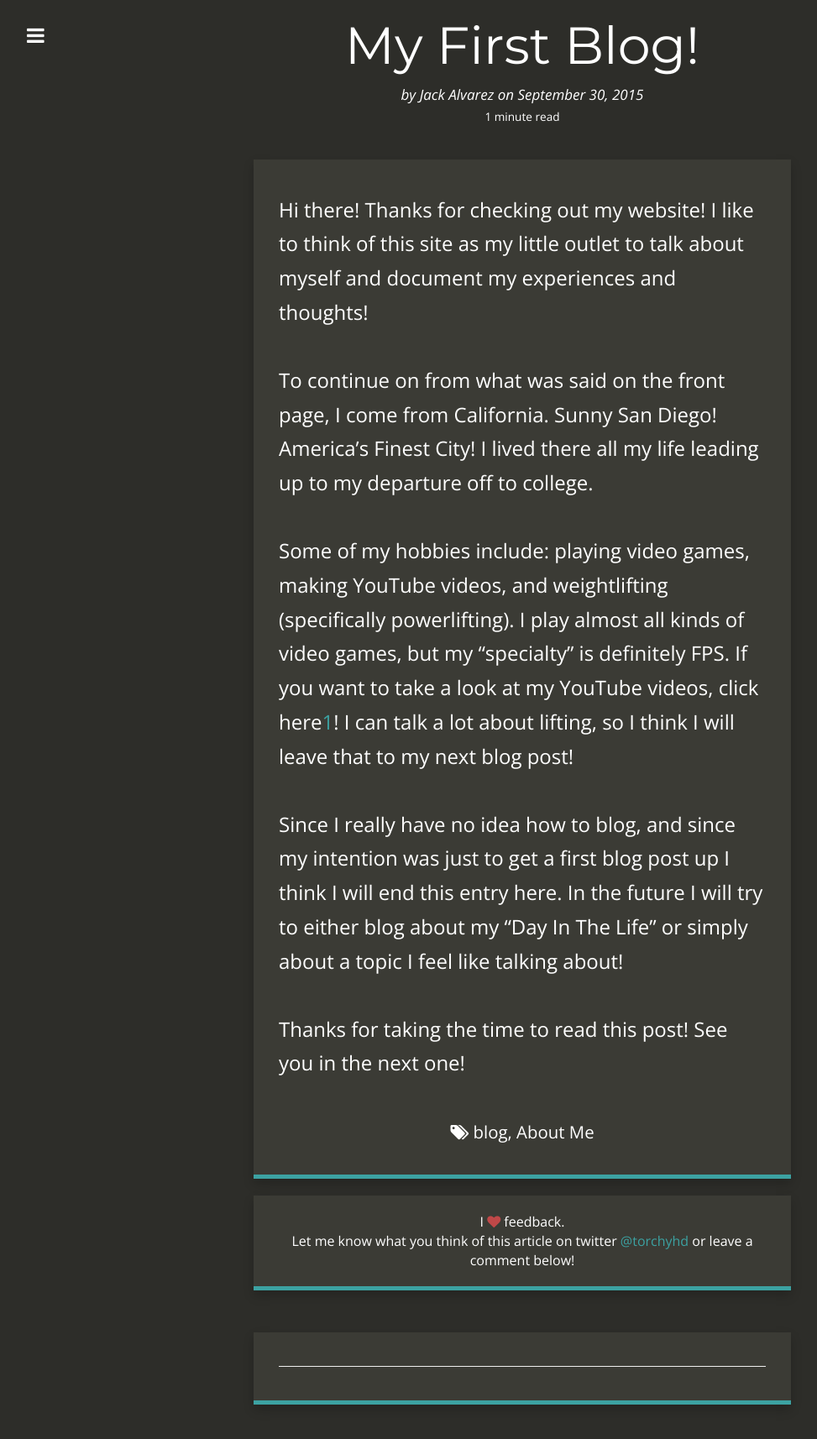
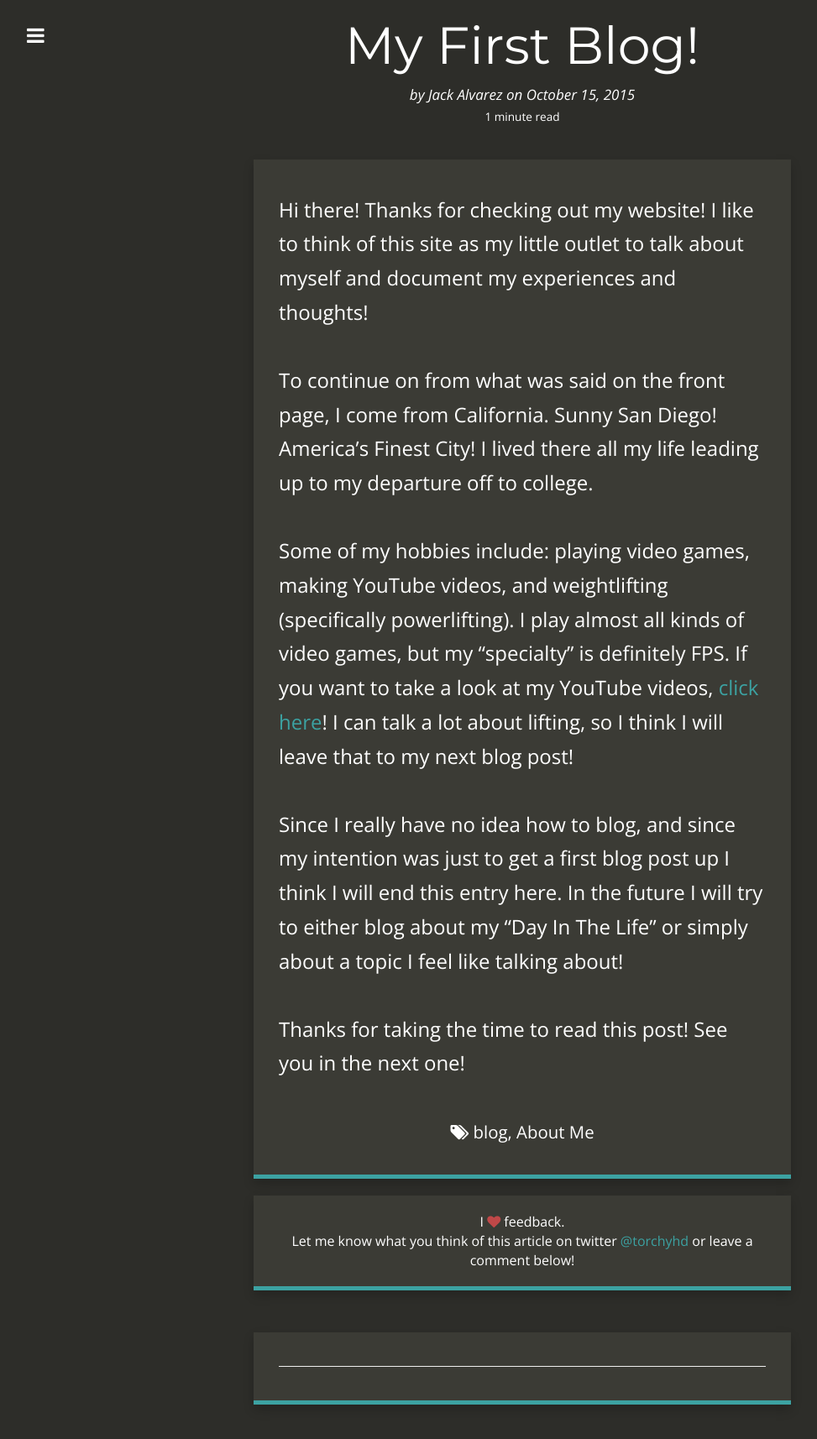
Before and after one commit to joal5752/joal5752.github.io, a Jekyll site: the page built from _posts/2015-09-30-Test-Blog.md, in a window 1280 px wide. Shown: the whole page at 84% size, without its empty margins (18-991 px from the left). Built offline with Jekyll 4.4.1, drawn with Linux system fonts in a browser that asks for light colours; nearby versions of some CDN libraries; Markdown is read by kramdown in place of the engine named in the settings.

Commit message:
fixed first blog post

```diff
--- a/_posts/2015-09-30-Test-Blog.md
+++ b/_posts/2015-09-30-Test-Blog.md
@@ -1,7 +1,7 @@
 ---
 layout:     post
 title:      My First Blog!
-date:       2015-09-30
+date:       2015-10-15
 author:     Jack Alvarez
 summary:    A little more about me
 categories:
@@ -15,7 +15,7 @@ Hi there! Thanks for checking out my website! I like to think of this site as my
 
 To continue on from what was said on the front page, I come from California. Sunny San Diego! America's Finest City! I lived there all my life leading up to my departure off to college.
 
-Some of my hobbies include: playing video games, making YouTube videos, and weightlifting (specifically powerlifting).  I play almost all kinds of video games, but my "specialty" is definitely FPS.  If you want to take a look at my YouTube videos, click here[1]! I can talk a lot about lifting, so I think I will leave that to my next blog post!
+Some of my hobbies include: playing video games, making YouTube videos, and weightlifting (specifically powerlifting).  I play almost all kinds of video games, but my "specialty" is definitely FPS.  If you want to take a look at my YouTube videos, [click here][1]! I can talk a lot about lifting, so I think I will leave that to my next blog post!
 
 Since I really have no idea how to blog, and since my intention was just to get a first blog post up I think I will end this entry here.  In the future I will try to either blog about my "Day In The Life" or simply about a topic I feel like talking about!
 
```
